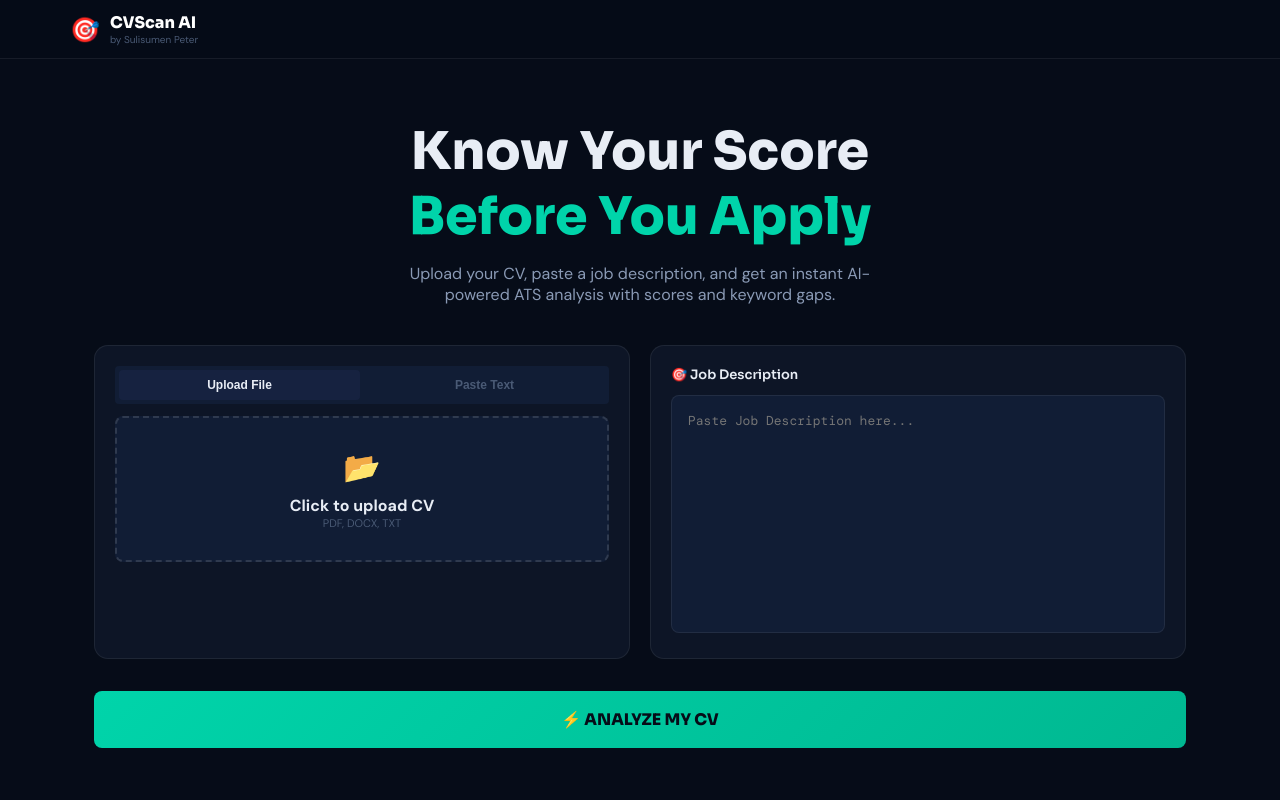
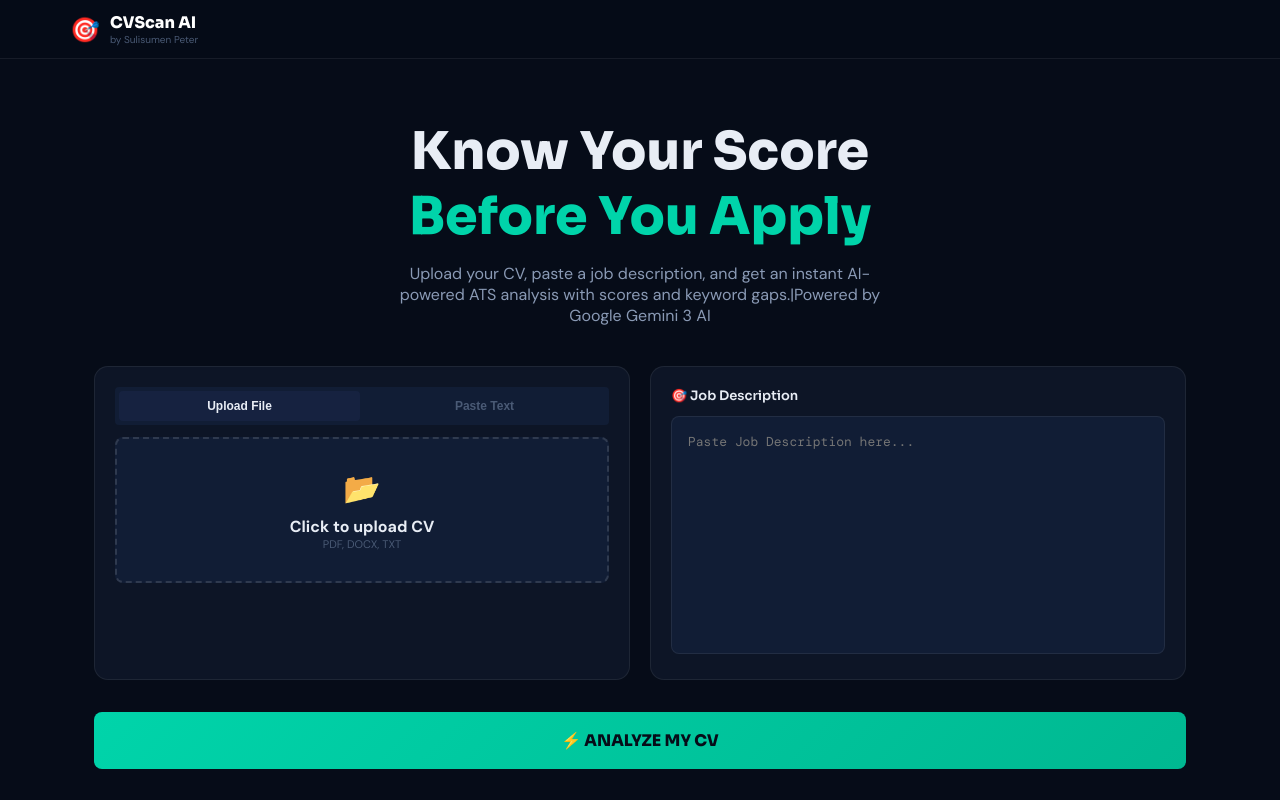
Before and after one commit to sulisumenpeter/cvscanai, a website: page public/index.html in a window 1280 px wide. Shown: the top 800 px of the page. Drawn offline with nearby package versions, Linux system fonts and the light colour scheme.

Commit message:
Update hero section text with AI attribution
Added attribution to Google Gemini 3 AI in the hero section.

```diff
--- a/public/index.html
+++ b/public/index.html
@@ -85,7 +85,7 @@ footer a{color:var(--green);text-decoration:none}
 
 <section class="hero">
   <h1>Know Your Score<br/><em>Before You Apply</em></h1>
-  <p style="color:var(--text2);max-width:500px;margin:0 auto">Upload your CV, paste a job description, and get an instant AI-powered ATS analysis with scores and keyword gaps.</p>
+  <p style="color:var(--text2);max-width:500px;margin:0 auto">Upload your CV, paste a job description, and get an instant AI-powered ATS analysis with scores and keyword gaps.|Powered by Google Gemini 3 AI</p>
 </section>
 
 <main class="main">
```
